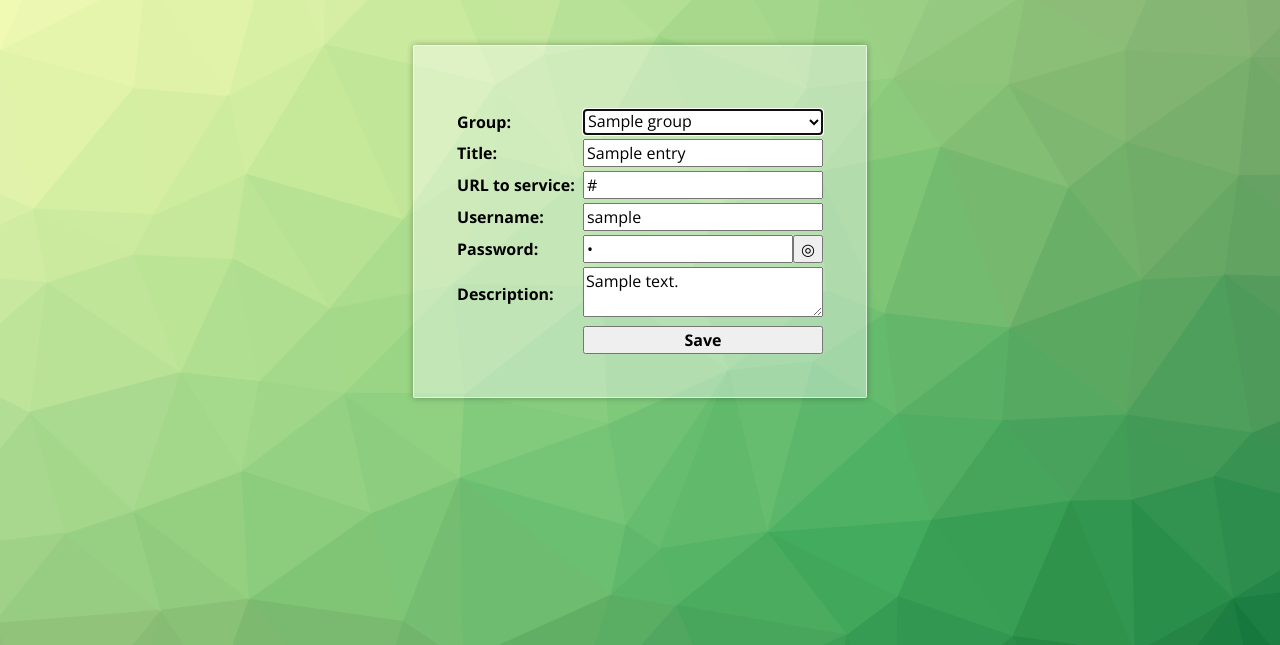
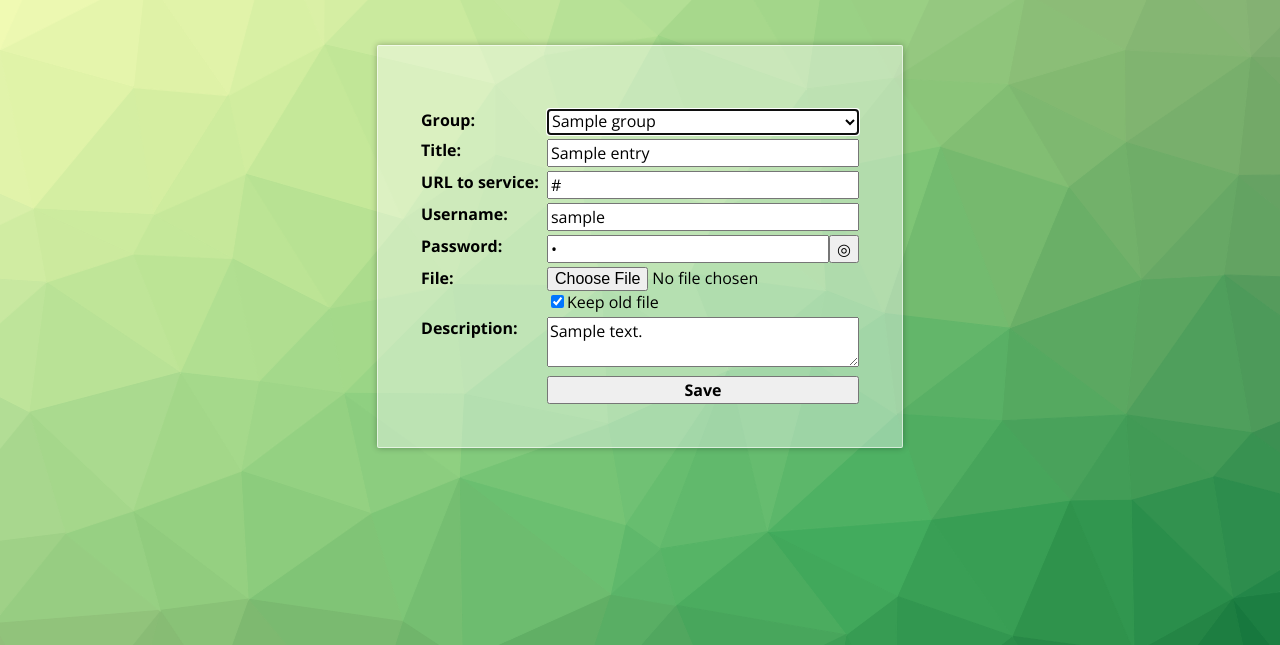
Before and after one commit to schorschii/WebVault-Pro, a PHP site: template src/views/editentry.html.twig in a window 1280 px wide. Shown: the top 645 px of the page. Run offline with PHP 8.4, Linux system fonts and the light colour scheme; the template is opened without the code that fills it: most values are stand-ins (such as "Sample title", 1, 10 or a date in 2020); some libraries are stand-ins or nearby versions; some web fonts are replaced.

Commit message:
file upload feature

```diff
--- a/lang/de.php
+++ b/lang/de.php
@@ -86,5 +86,9 @@ $LANG['Please choose another superior group'] = "Bitte wählen Sie eine andere
 $LANG['Successfully removed group'] = "Gruppe erfolgreich entfernt";
 $LANG['Successfully created/edited group'] = "Gruppe erfolgreich erstellt/bearbeitet";
 $LANG['This will only work if the group is empty.'] = "Die Gruppe muss leer sein, um sie löschen zu können.";
+$LANG['File'] = "Datei";
+$LANG['No File'] = "Keine Datei";
+$LANG['Download'] = "Download";
+$LANG['Keep old file'] = "Bestehende Datei behalten";
 
 $LANG['You are accessing this site via HTTP. This is very insecure. Please consider using HTTPS.'] = "Sie greifen auf diese Seite via HTTP zu, dies ist sehr unsicher. Bitte denken Sie daran, HTTPS zu verwenden.";
--- a/public/css/global.css
+++ b/public/css/global.css
@@ -50,8 +50,9 @@ input[type=submit]:not(.nobold) {
 .inputtable {
 	width: 100%;
 }
-.inputtable th {
+.inputtable th:not(.file) {
 	text-align: left;
+	vertical-align: top;
 }
 .inputtable input:not([type=checkbox]):not([type=radio]),
 .inputtable select, .inputtable button, .inputtable textarea {
@@ -61,10 +62,22 @@ input[type=submit]:not(.nobold) {
 .inputtable div.input {
 	white-space: nowrap;
 }
-.inputtable div.input input,
-.inputtable div.input button,
-.inputtable div.input select {
-	width: auto !important;
+.inputtable div.input button {
+	width: auto;
+}
+.inputtable div.input.withbutton {
+	width: 100%;
+	display: table;
+	border-collapse: collapse;
+}
+.inputtable div.input.withbutton > *:not(:first-child) {
+	display: table-cell;
+	white-space: nowrap;
+	width: 1px;
+}
+.inputtable div.input.withbutton > *:first-child {
+	display: table-cell;
+	width: 100%;
 }
 input.invisible, textarea.invisible, select.invisible {
 	background-color: transparent;
@@ -109,9 +122,6 @@ input.invisible, textarea.invisible, select.invisible {
 	max-width: 300px;
 	overflow: auto;
 	white-space: nowrap;
-}
-.entrydetailscontent .inputoperations {
-	float: right;
 }
 #closedetails {
 	font-weight: bold;
--- a/public/js/global.js
+++ b/public/js/global.js
@@ -150,6 +150,13 @@ function expandOrCollapseGroup(obj) {
 	}
 }
 
+function onFileChanged(fileInputObj, keepFilesInputObj) {
+	if(fileInputObj.value == "")
+		keepFilesInputObj.setAttribute('checked', 'true');
+	else
+		keepFilesInputObj.removeAttribute('checked');
+}
+
 function ajaxInnerHTML(obj, url) {
 	var xhttp = new XMLHttpRequest();
 	xhttp.onreadystatechange = function() {
@@ -158,6 +165,13 @@ function ajaxInnerHTML(obj, url) {
 			// empty title means session timed out, because title cannot be empty
 			if(this.responseText == "" && obj.id == "detail_title")
 				window.location.replace("login");
+			// empty download file name means there is no file saved in this record
+			if(this.responseText == "" && obj.id == "downloadbutton") {
+				obj.innerHTML = obj.getAttribute('nofile');
+				obj.setAttribute('disabled', 'true');
+			} else {
+				obj.removeAttribute('disabled');
+			}
 		}
 	};
 	xhttp.open("GET", url, true);
@@ -191,6 +205,8 @@ function hideDetails() {
 	obj('detail_url').href = "";
 	obj('username').value = "";
 	obj('password').value = "";
+	obj('download').href = "";
+	obj('downloadbutton').innerHTML = "...";
 	obj('detail_id_edit').value = "";
 	obj('detail_id_remove').value = "";
 	obj('detail_description').innerHTML = "";
@@ -204,6 +220,8 @@ function showDetails(id) {
 	ajaxHref(obj('detail_url'), pre+"&param=url");
 	ajaxValue(obj('username'), pre+"&param=username");
 	ajaxValue(obj('password'), pre+"&param=password");
+	ajaxHref(obj('download'), pre+"&param=download");
+	ajaxInnerHTML(obj('downloadbutton'), pre+"&param=filename");
 	ajaxValue(obj('detail_id_edit'), pre+"&param=id");
 	ajaxValue(obj('detail_id_remove'), pre+"&param=id");
 	ajaxInnerHTML(obj('detail_description'), pre+"&param=description");
--- a/src/routes.php
+++ b/src/routes.php
@@ -13,6 +13,8 @@ $app->post('/setlang', 'RedirectController:setLanguage')
 
 $app->get('/ajax', 'VaultController:ajax')
 	->setName('ajax');
+$app->get('/download', 'VaultController:download')
+	->setName('download');
 
 $app->get('/setup', 'RedirectController:setup')
 	->setName('setup');
--- a/src/views/editentry.html.twig
+++ b/src/views/editentry.html.twig
@@ -1,7 +1,7 @@
 {% extends "layout.html.twig" %}
 
 {% block content %}
-<form method="POST" action="?{% if menu == "popup" %}popup=1{% endif %}">
+<form enctype="multipart/form-data" method="POST" action="?{% if menu == "popup" %}popup=1{% endif %}">
 	<input type="hidden" name="id" value="{{ entry.id }}">
 	<input type="hidden" name="old_group" value="{{ entry.group_id }}">
 	<input type="hidden" name="old_title" value="{{ entry.title }}">
@@ -38,9 +38,18 @@
 		<tr>
 			<th>{{ 'Password'|trans }}:&nbsp;</th>
 			<td>
+				<div class="input withbutton">
+					<span><input type="password" id="password" name="password" value="{{ entry.password }}"></span><!--
+					--><span><button type="button" title='{{ "show or hide password"|trans }}' onclick='toggleView("password");'>&#9678;</button></span>
+				</div>
+			</td>
+		</tr>
+		<tr>
+			<th>{{ 'File'|trans }}:&nbsp;</th>
+			<td>
 				<div class="input">
-					<input type="password" id="password" name="password" value="{{ entry.password }}"><!--
-					--><button type="button" title='{{ "show or hide password"|trans }}' onclick='toggleView("password");'>&#9678;</button>
+					<input type="file" id="file" name="file" onchange="onFileChanged(this, obj('keepfile'))"><br>
+					{% if entry %}<label><input type="checkbox" id="keepfile" name="keepfile" value="true" checked="true">{{ "Keep old file"|trans }}</input></label>{% endif %}
 				</div>
 			</td>
 		</tr>
```
Also changed, not shown: src/controllers/VaultController.php (+62 -14 lines), src/sql/pwsafe.sql (+8 -4 lines), src/views/vault.html.twig (+17 -7 lines), CHANGELOG.txt.
